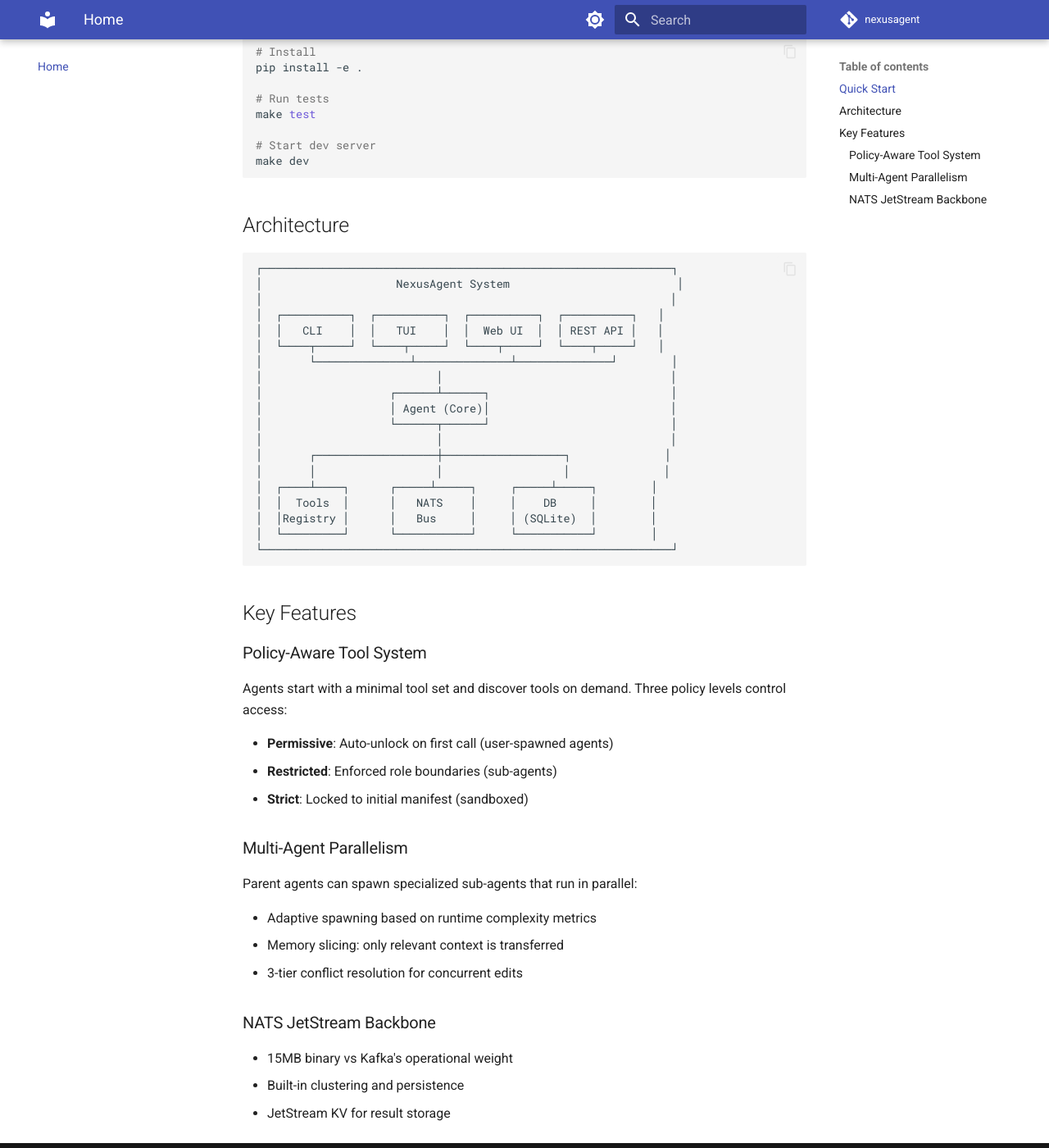
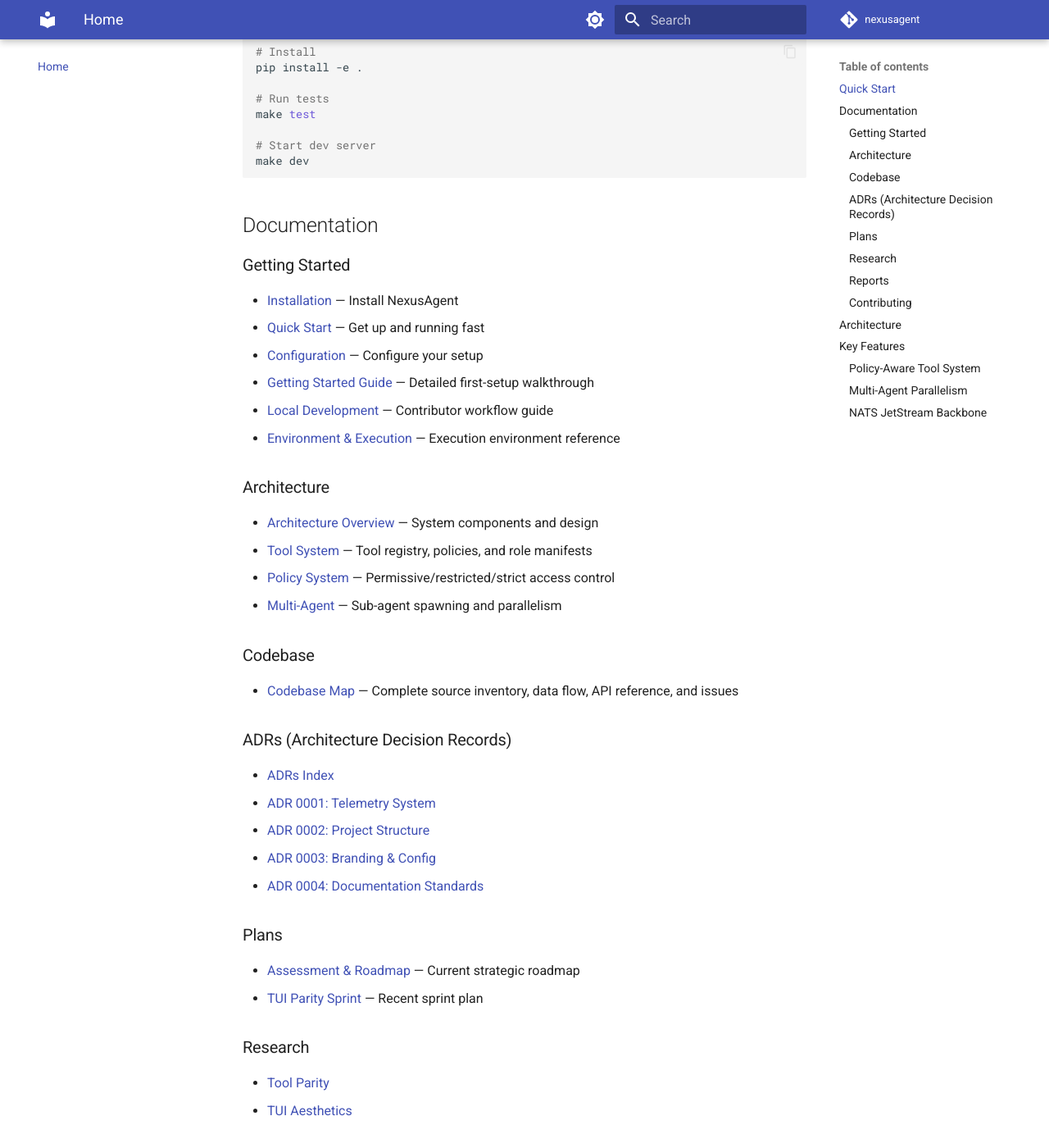
Before and after one commit to stephanos8926-lgtm/NexusAgent, an MkDocs documentation site: the page built from docs/index.md, in a window 1280 px wide and 1400 px high, scrolled down 544 px. Shown: the whole window at 82% size. Built offline with MkDocs 1.6.1 and Material for MkDocs 9.7.7, drawn with Linux system fonts in a browser that asks for light colours; comment, search, counter and statistics services are not loaded; the version menu is left out; some of the changed text lies outside the part shown.

Commit message:
docs: update index.md to reflect consolidated doc structure

````diff
--- a/docs/index.md
+++ b/docs/index.md
@@ -22,6 +22,48 @@ make test
 # Start dev server
 make dev
 ```
+
+## Documentation
+
+### Getting Started
+- [Installation](installation.md) — Install NexusAgent
+- [Quick Start](quickstart.md) — Get up and running fast
+- [Configuration](configuration.md) — Configure your setup
+- [Getting Started Guide](getting_started.md) — Detailed first-setup walkthrough
+- [Local Development](local_development.md) — Contributor workflow guide
+- [Environment & Execution](env_execution_guide.md) — Execution environment reference
+
+### Architecture
+- [Architecture Overview](architecture/overview.md) — System components and design
+- [Tool System](architecture/tools.md) — Tool registry, policies, and role manifests
+- [Policy System](architecture/policies.md) — Permissive/restricted/strict access control
+- [Multi-Agent](architecture/multi-agent.md) — Sub-agent spawning and parallelism
+
+### Codebase
+- [Codebase Map](CODEBASE_MAP.md) — Complete source inventory, data flow, API reference, and issues
+
+### ADRs (Architecture Decision Records)
+- [ADRs Index](adrs/index.md)
+- [ADR 0001: Telemetry System](adrs/0001-telemetry-system-design.md)
+- [ADR 0002: Project Structure](adrs/0002-project-structure-build-modes.md)
+- [ADR 0003: Branding & Config](adrs/0003-project-branding-config.md)
+- [ADR 0004: Documentation Standards](adrs/0004-documentation-standards.md)
+
+### Plans
+- [Assessment & Roadmap](plans/2026-07-12-assessment-and-roadmap.md) — Current strategic roadmap
+- [TUI Parity Sprint](plans/2026-06-11-tui-parity-sprint.md) — Recent sprint plan
+
+### Research
+- [Tool Parity](research/TOOL-PARITY-FINAL.md)
+- [TUI Aesthetics](research/TUI-AESTHETICS-FINAL.md)
+
+### Reports
+- [Audit Report](AUDIT_REPORT.md)
+- [Competitive Analysis](competitive-analysis-2026-06-06.md)
+- [Implementation Plan](implementation-plan-2026-07-09.md)
+
+### Contributing
+- [Contributing Guide](CONTRIBUTING.md)
 
 ## Architecture
 
````
